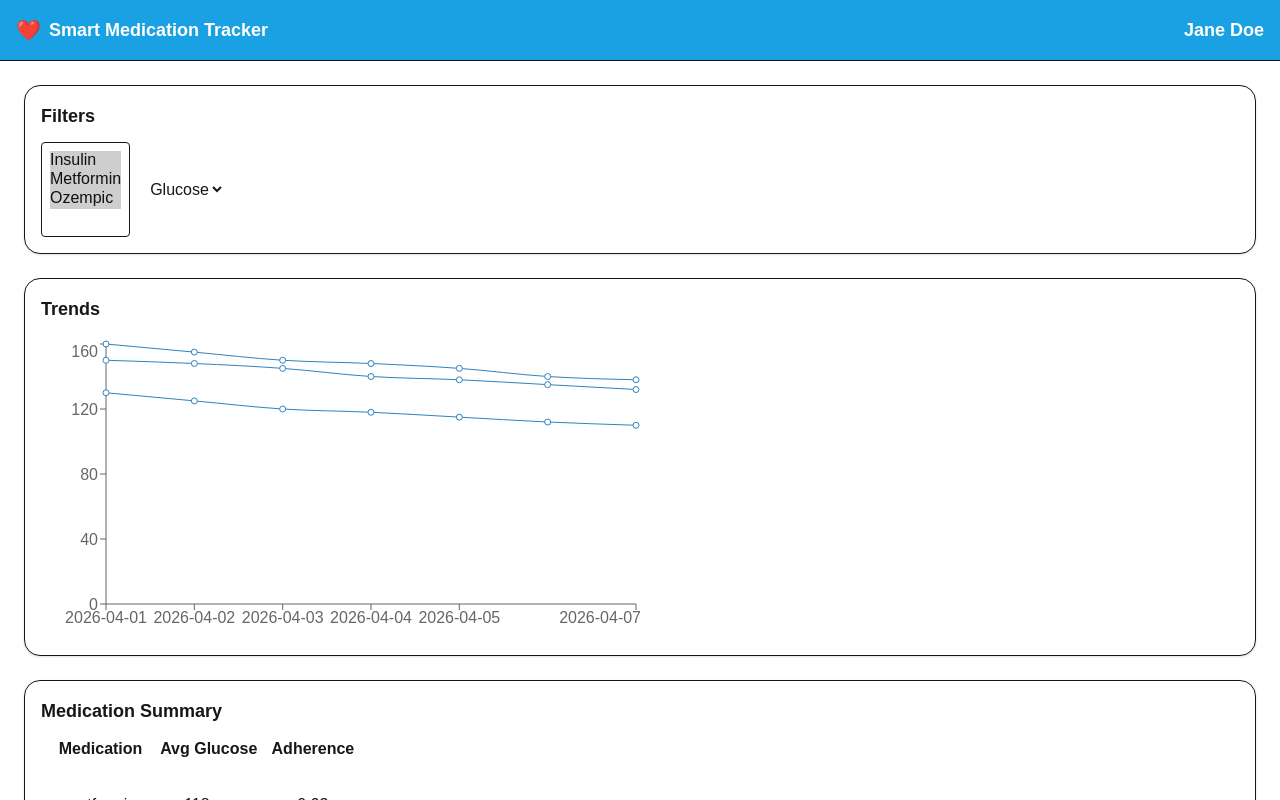
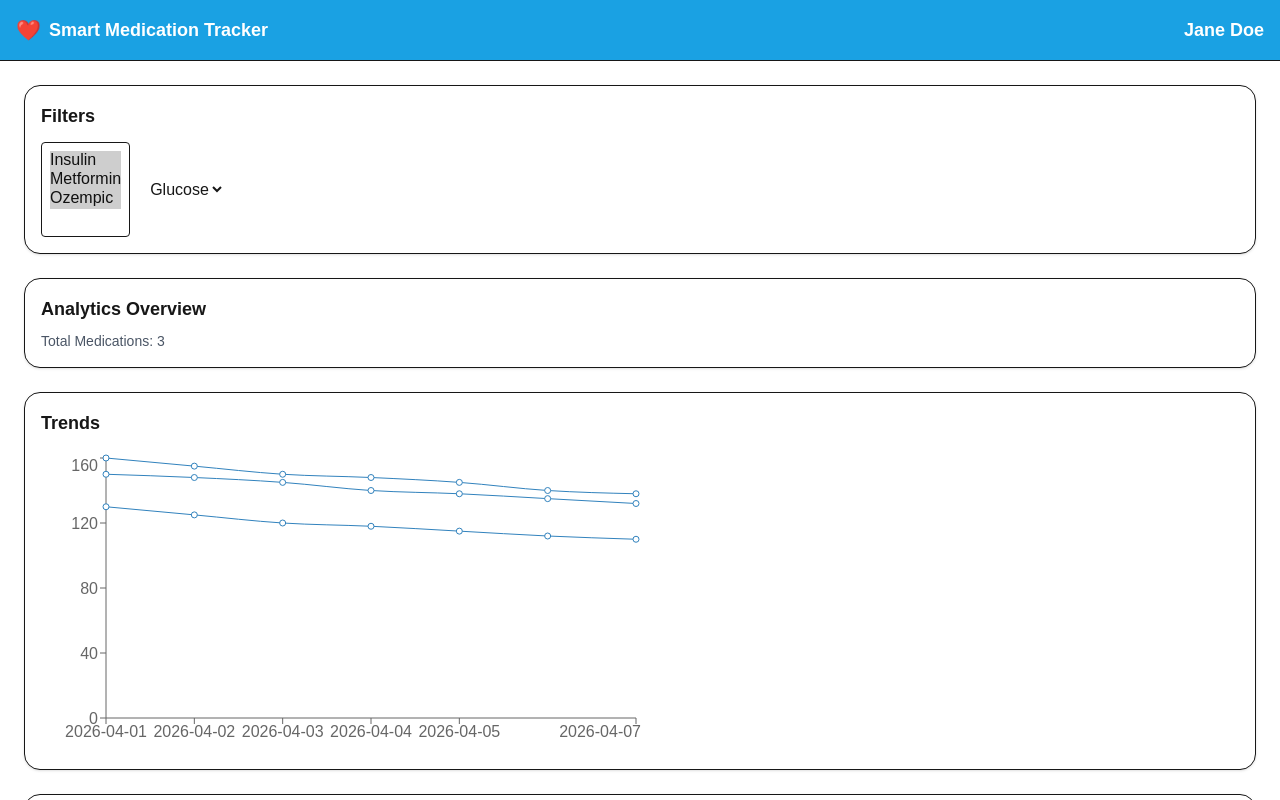
Before and after one commit to Mimran0715/smart-medication-tracker, a Next.js app: page /analytics in a window 1280 px wide. Shown: the top 800 px of the page. Built offline with nearby package versions, Linux system fonts and the light colour scheme.

Commit message:
Analytics filtering + KPI overview has been added

```diff
--- a/app/analytics/page.tsx
+++ b/app/analytics/page.tsx
@@ -95,12 +95,29 @@ export default function AnalyticsPage() {
     },
   ],
 };
-  return (
+
+// Placing a filter on the summary data to only include medications that are currently selected in the filters.
+// This ensures that downstream components like tables and charts are reflecting the user selections
+// and dynamically update based on the active filter state.
+const filteredSummary = data.summary.filter((med) => filters.medications.includes(med.med)
+);
+
+// Next, this will be basic analytics and associated summary metrics for display
+const totalMeds = filteredSummary.length
+
+return (
       <div className="space-y-6 p-6">
       {/* Filters */}
       <div className="bg-white rounded-2xl shadow-sm border p-4">
          <h2 className="text-lg font-semibold mb-3">Filters</h2>
         <Filters filters={filters} setFilters={setFilters} />
+      </div>
+
+      <div className="bg-white rounded-2xl shadow-sm border p-4">
+      <h2 className="text-lg font-semibold mb-2">Analytics Overview</h2>
+      <p className="text-sm text-gray-600">
+        Total Medications: {totalMeds}
+      </p>
       </div>
 
       {/* Charts */}
@@ -114,7 +131,7 @@ export default function AnalyticsPage() {
 
         <h2 className="text-lg font-semibold mb-3">Medication Summary</h2>
         <Table
-          data={data.summary}
+          data={filteredSummary}
           onSelectMed={(med: any) =>
             setFilters(f => ({ ...f, medications: [med] }))
           }
```
